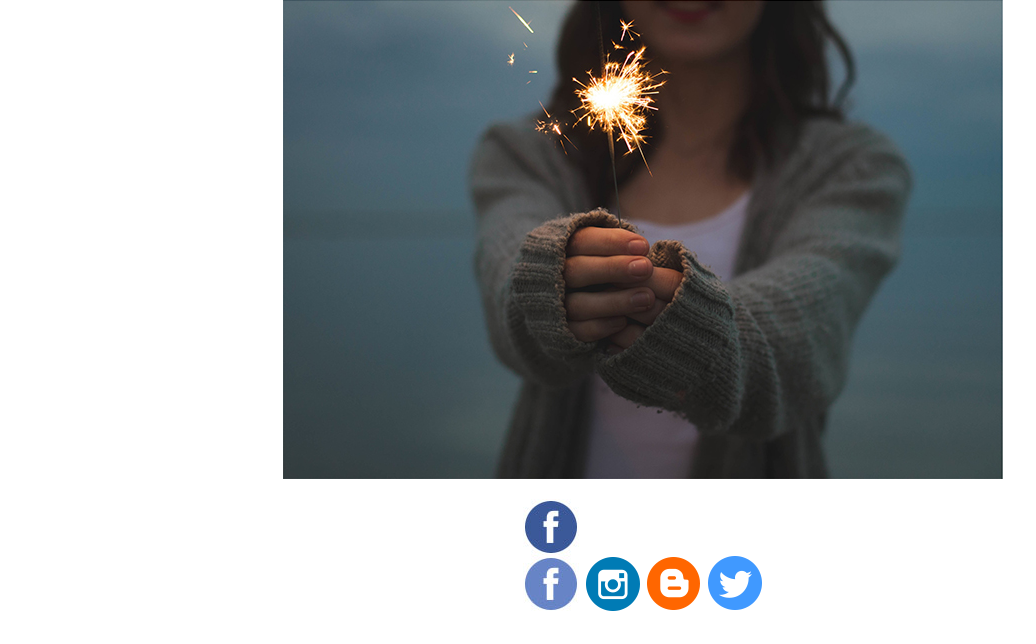
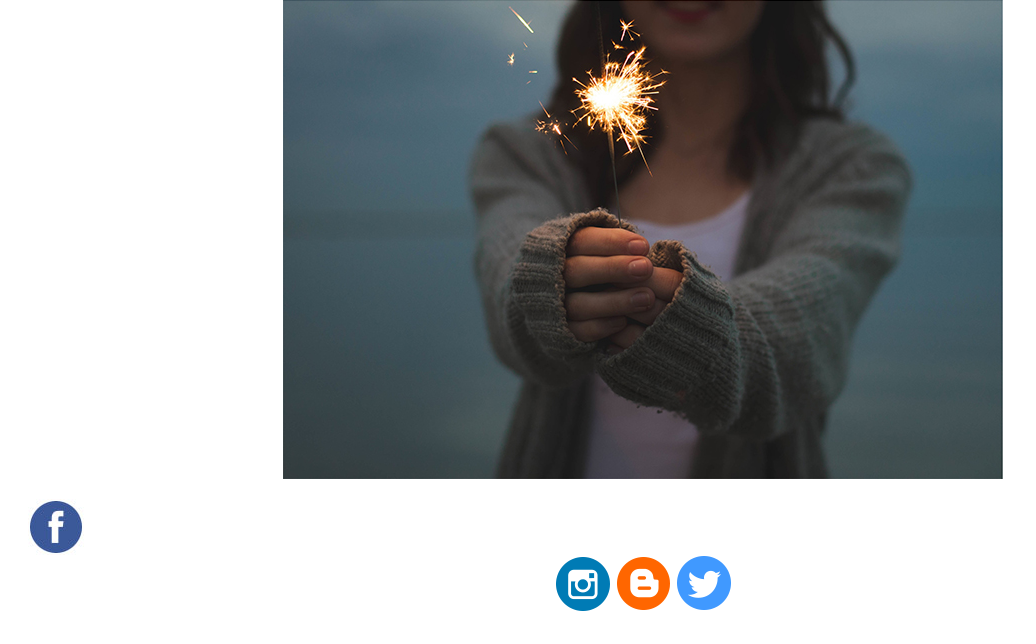
Before and after one commit to elainecookiee/elainecookiee.github.io, a PHP site: page / in a window 1280 px wide. Shown: the part 265-909 px from the top of the page, without its empty margins (0-1036 px from the left). Run offline with PHP 8.4, Linux system fonts and the light colour scheme.

Commit message:
experimenting with button

```diff
--- a/css/stylesheet.css
+++ b/css/stylesheet.css
@@ -52,3 +52,19 @@
     text-align: center;
     margin: 0 auto;
 }
+
+#btn-fb {
+    display: block;
+    width: 56px;
+    height: 56px;
+    background: url("images/fb.jpg");
+}
+
+#btn-fb:hover {
+    background-position: 0 -56px;
+}
+
+#btn-fb span {
+    position:absolute;
+    top:-999em;
+}
--- a/index.html
+++ b/index.html
@@ -32,7 +32,7 @@
 
 </p>
 <div class="icon">
-<a target="_blank" href="http://www.facebook.com/elainecookie"><img src="images/fb.jpg" alt="follow me on Facebook!"></a>
+<a id="btn-fb" target="_blank" href="http://www.facebook.com/elainecookie"><span>Facebook</span></a>
 <a target="_blank" href="http://instagram.com/elainecookiee?ref=badge"><img src="images/Social_06.gif" alt="follow me on Instagram!"></a>
 <a target="_blank" href="http://cutetipps.blogspot.ca"><img src="images/Social_03.gif"></a>
 <a target="_blank" href="#twitter"><img src="images/Social_02.gif" alt="follow me on my Blog!"></a
```
